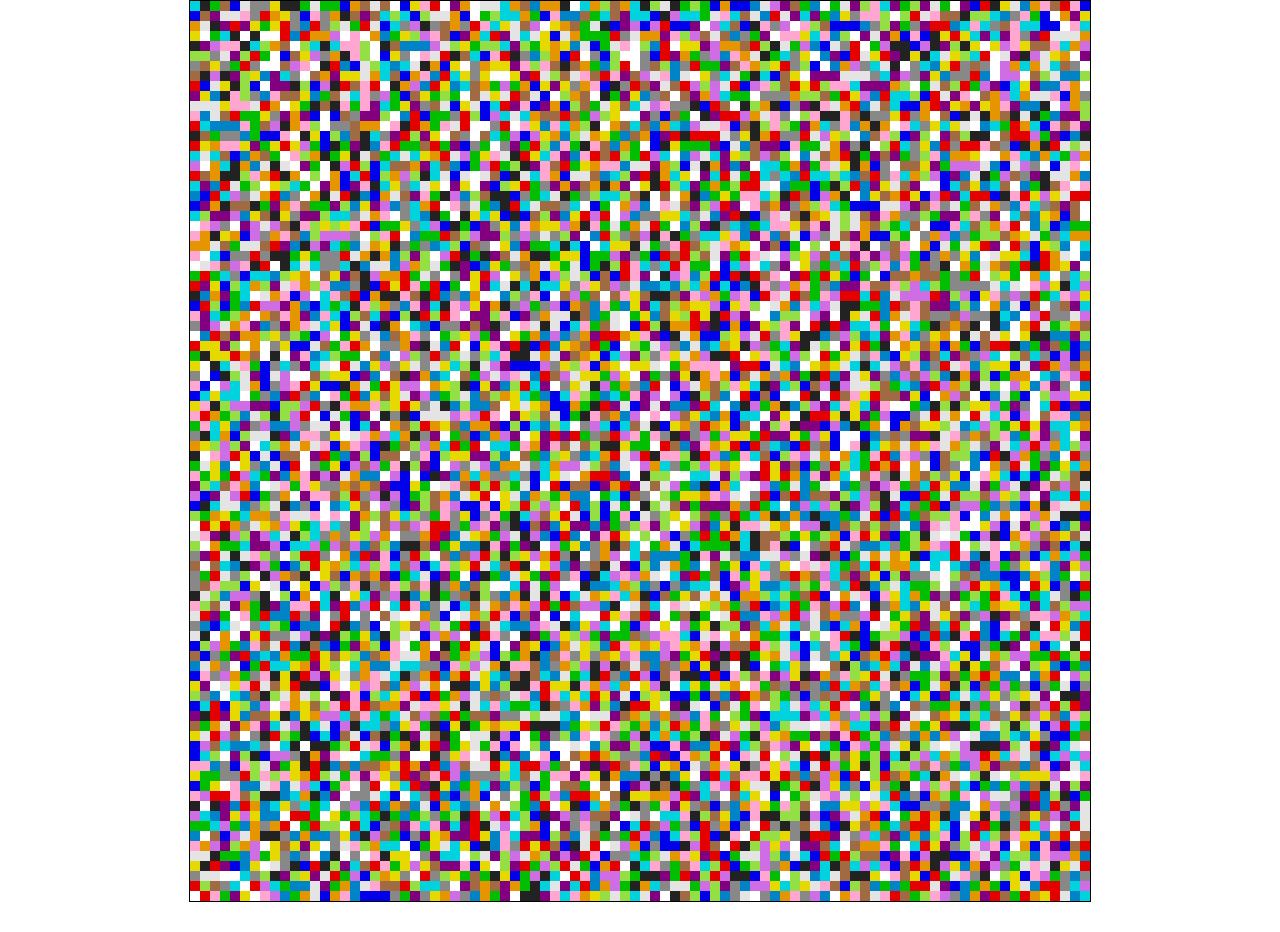
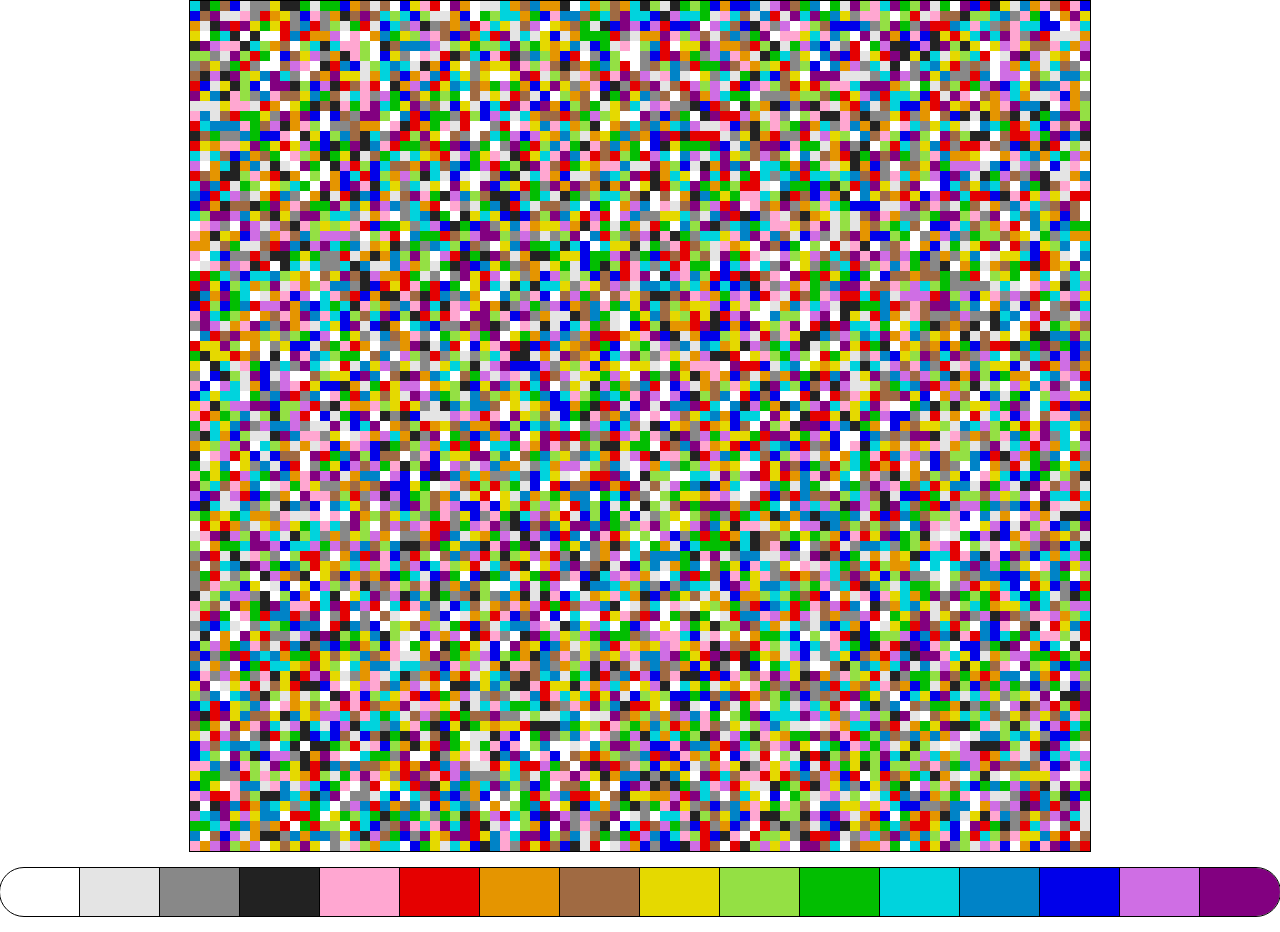
Before and after one commit to nick9lee/rPiazza, a React (Vite) app in the folder frontend/: page / in a window 1280 px wide. Before the commit the page ends 902 px from the top, so only its background shows below. Built offline with nearby package versions, Linux system fonts and the light colour scheme.

Commit message:
add color selector no input yet

```diff
--- a/frontend/src/App.css
+++ b/frontend/src/App.css
@@ -12,3 +12,24 @@
 	border: 1px solid black;
 	/* overflow: hidden; */
 }
+
+.colorContainer {
+	display: flex;
+	justify-content: center;
+}
+
+.colorSelector {
+	overflow: hidden;
+	width: fit-content;
+	display: flex;
+	justify-content: center;
+	height: 3em;
+	margin: 1em 0;
+	outline: 1px solid black;
+	border-radius: 5em;
+}
+
+.color {
+	width: 5em;
+	outline: 1px solid black;
+}
--- a/frontend/src/App.jsx
+++ b/frontend/src/App.jsx
@@ -29,7 +29,7 @@ const COLORS = [
 ];
 
 const CANVAS_WIDTH = 900;
-const CANVAS_HEIGHT = 900;
+const CANVAS_HEIGHT = 850;
 
 const ORIGIN = {
 	x: 0,
@@ -147,7 +147,7 @@ function App() {
 			const storedTransform = context.getTransform();
 			context.canvas.width = context.canvas.width;
 			context.setTransform(storedTransform);
-			console.log(randomArray);
+
 			// change this part with real square data
 			context.fillStyle = "red";
 			randomArray.forEach((row) => {
@@ -235,6 +235,21 @@ function App() {
 				width="200px"
 				height="200px"
 			></canvas>
+			<div className="colorContainer">
+				<div className="colorSelector">
+					{COLORS.map((col) => {
+						return (
+							<div
+								key={col}
+								className="color"
+								style={{
+									backgroundColor: col,
+								}}
+							></div>
+						);
+					})}
+				</div>
+			</div>
 		</div>
 	);
 }
```
